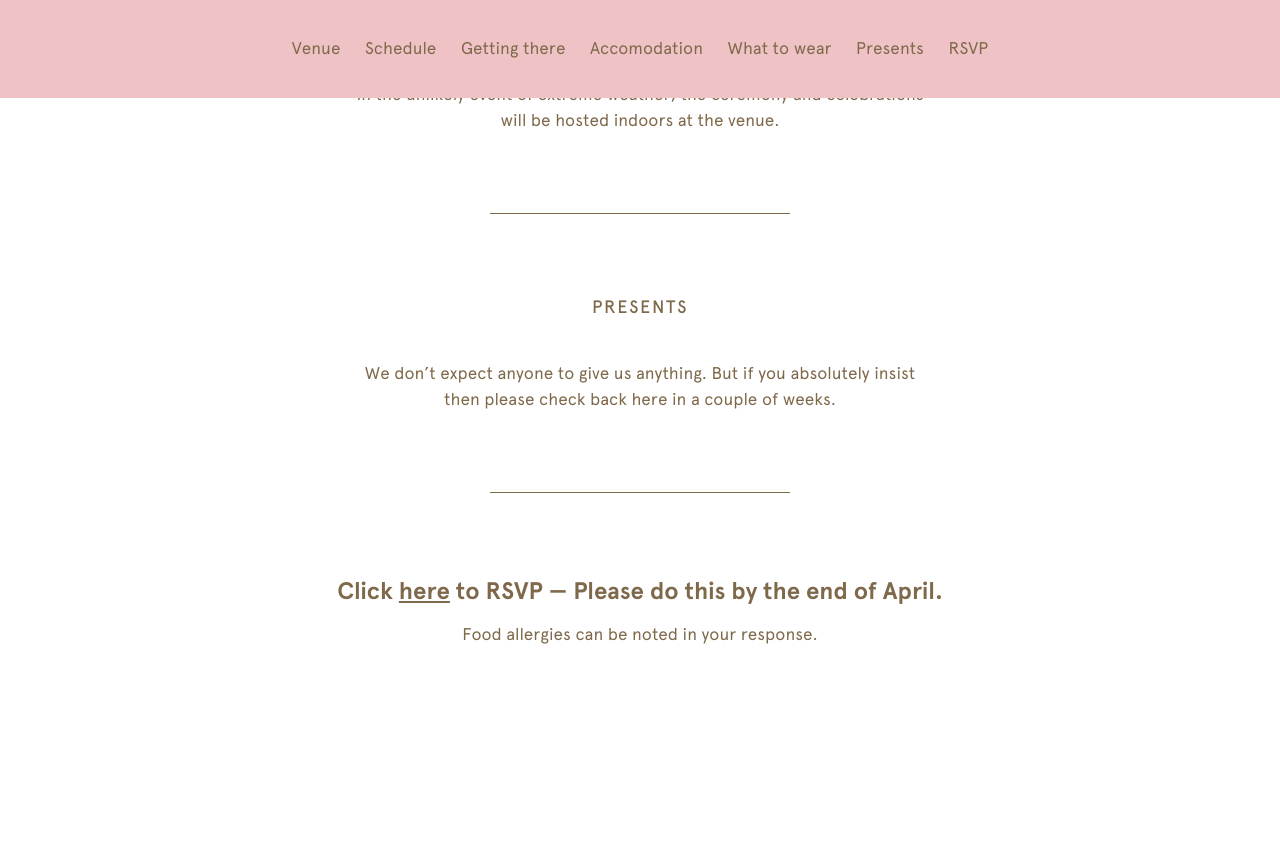
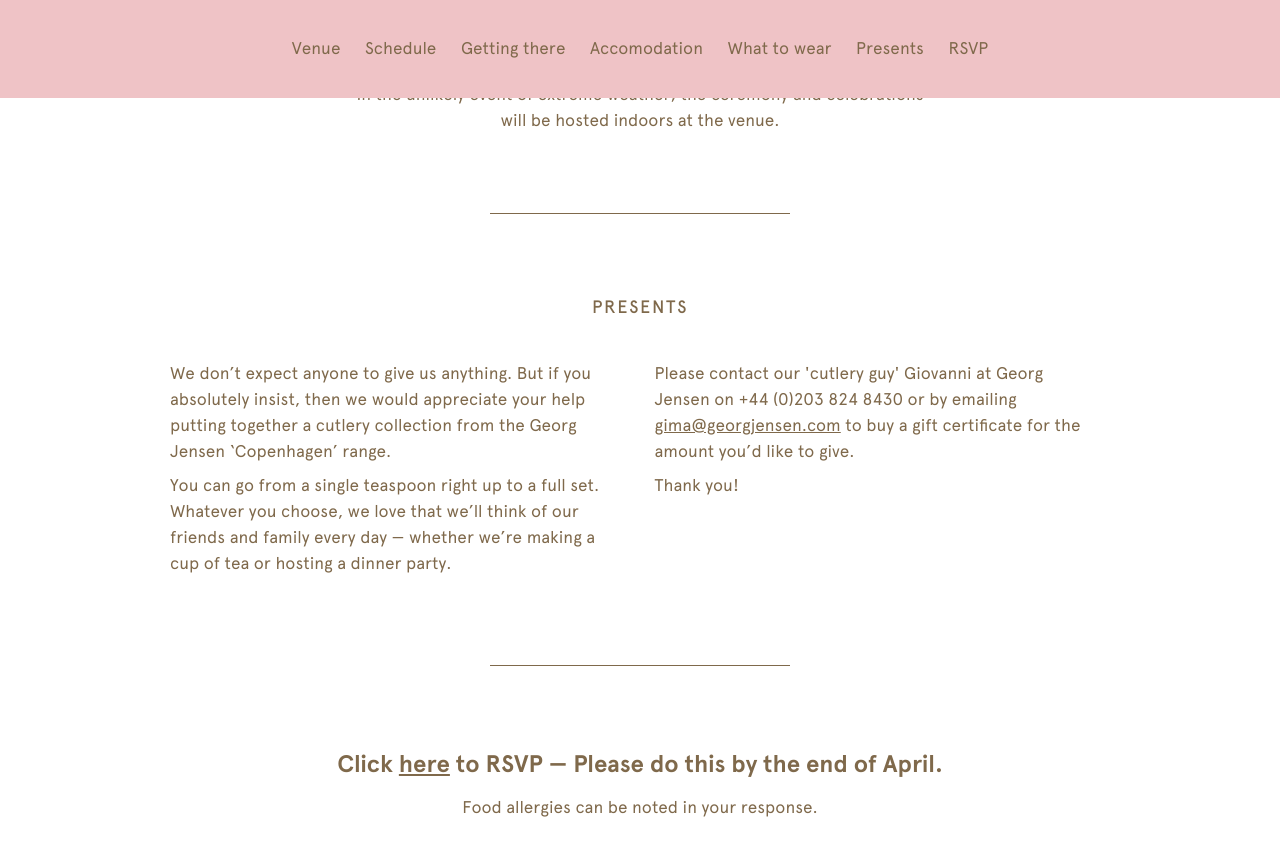
Before and after one commit to anothertompetty/wedding-site, a Jekyll site: the page built from index.html, in a window 1280 px wide and 900 px high, scrolled down 2972 px. Shown: the top 856 px of the window. Built offline with Jekyll 4.4.1, drawn with Linux system fonts in a browser that asks for light colours; before the commit the page ends 3699 px from its top, so only the background shows below that.

Commit message:
adding presents section

```diff
--- a/index.html
+++ b/index.html
@@ -113,9 +113,16 @@ layout: default
   <hr />
 </div>
 
-<div id="presents" class="site-wrapper section section--middle">
+<div id="getting-there" class="site-wrapper section">
   <h2 class="text-center">Presents</h2>
-  <p class="text-medium">We don’t expect anyone to give us anything. But if you absolutely insist then please check back here in a couple of weeks.</p>
+  <div class="section_inline section_inline--left">
+    <p class="text-medium">We don’t expect anyone to give us anything. But if you absolutely insist, then we would appreciate your help putting together a cutlery collection from the Georg Jensen ‘Copenhagen’ range.</p>
+    <p class="text-medium">You can go from a single teaspoon right up to a full set. Whatever you choose, we love that we’ll think of our friends and family every day &mdash; whether we’re making a cup of tea or hosting a dinner party.</p>
+  </div>
+  <div class="section_inline section_inline--right">
+    <p class="text-medium">Please contact our 'cutlery guy' Giovanni at Georg Jensen on +44 (0)203 824 8430 or by emailing <a href="mailto:gima@georgjensen.com">gima@georgjensen.com</a> to buy a gift certificate for the amount you’d like to give.</p>
+    <p class="text-medium">Thank you!</p>
+  </div>
   <hr />
 </div>
 
```
